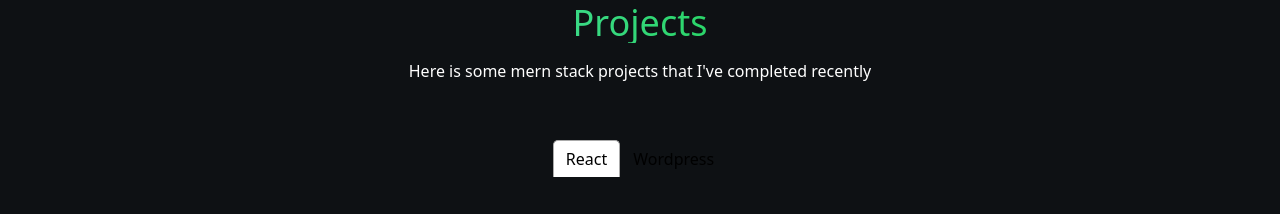
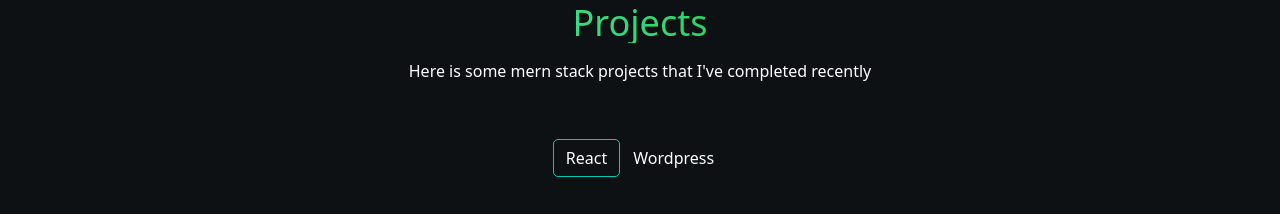
Before and after one commit to faridalam61/portfolio, a React (Vite) app: page / in a window 1280 px wide. Shown: the part 1600-1814 px from the top of the page. Built offline with nearby package versions, Linux system fonts and the light colour scheme.

Commit message:
Tabs style updated

```diff
--- a/src/Components/Home/TopProjects.jsx
+++ b/src/Components/Home/TopProjects.jsx
@@ -7,7 +7,6 @@
 import { Link } from "react-router-dom";
 import { motion } from "framer-motion";
 import { Tab, Tabs, TabList, TabPanel } from "react-tabs";
-import "react-tabs/style/react-tabs.css";
 
 function TopProjects() {
   return (
--- a/src/index.css
+++ b/src/index.css
@@ -67,3 +67,60 @@
     background-clip: text;
     -webkit-text-fill-color: transparent;
     }
+
+    /* Tabs */
+        .react-tabs {
+            -webkit-tap-highlight-color: transparent;
+        }
+
+        .react-tabs__tab-list {
+            margin: 0 0 10px;
+            padding: 0;
+            border: 1px solid #01CBB4;
+            color: #fff;
+        }
+
+        .react-tabs__tab {
+            display: inline-block;
+            border: 1px solid transparent;
+            position: relative;
+            list-style: none;
+            padding: 6px 12px;
+            cursor: pointer;
+            color: #fff;
+        }
+
+        .react-tabs__tab--selected {
+            background: transparent;
+            border-color: #01CBB4;
+            color: #fff;
+            font-weight: 500;
+            border-radius: 5px;
+        }
+
+        .react-tabs__tab--disabled {
+            color: #fff !important;
+            cursor: default;
+        }
+
+        .react-tabs__tab:focus {
+            outline: none;
+        }
+
+        .react-tabs__tab:focus:after {
+            content: '';
+            position: absolute;
+            height: 0px;
+            left: -4px;
+            right: -4px;
+            bottom: -5px;
+            background: #01CBB4;
+        }
+
+        .react-tabs__tab-panel {
+            display: none;
+        }
+
+        .react-tabs__tab-panel--selected {
+            display: block;
+        }
```
